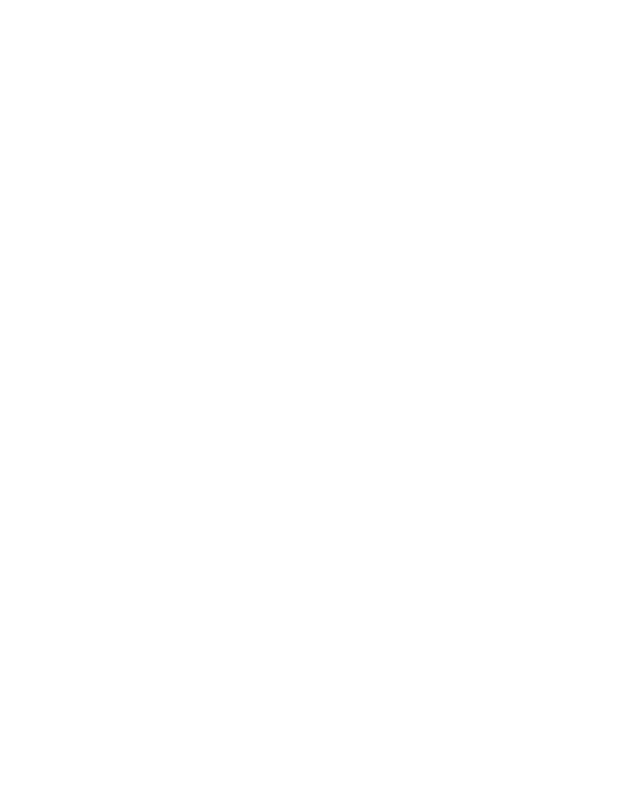
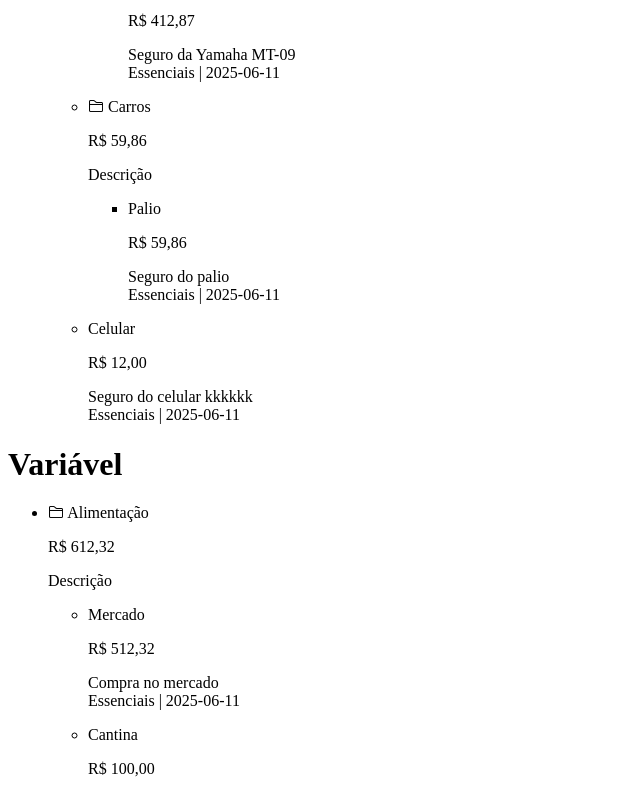
Before and after one commit to D4fto/ControleDeGastosDW2, a React (Vite) app: page / in a window 1280 px wide. Shown: the part 680-1475 px from the top of the page, without its empty margins (0-640 px from the left). Before the commit the page ends 800 px from the top, so only its background shows below. Built offline with nearby package versions, Linux system fonts and the light colour scheme.

Commit message:
Renderizar despesas e grupos
Agora ao invés de listar apenas as despesas, se lista os grupos com suas respectivas despesas e grupos

```diff
--- a/src/App.jsx
+++ b/src/App.jsx
@@ -24,40 +24,101 @@ function initializeData(){
         {
           nome: "Seguros",
           descricao: "Descrição",
-          valor: 0,
+          valor: 1200+5986+41287,
           children: {
             groups: [
               {
                 nome: "Carros",
                 descricao: "Descrição",
-                valor: 0,
+                valor: 5986,
                 children: {
                   groups: [],
-                  expanses: []
+                  expanses: [2]
                 }
               },
               {
                 nome: "Motos",
                 descricao: "Descrição",
-                valor: 0,
+                valor: 41287,
                 children: {
                   groups: [],
-                  expanses: []
+                  expanses: [3]
                 }
               },
             ],
-            expanses: []
+            expanses: [4]
           }
         },
       ],
-      variavel: []
+      variavel: [
+        {
+          nome: "Alimentação",
+          descricao: "Descrição",
+          valor: 51232+10000,
+          children: {
+            groups: [],
+            expanses: [1,2]
+          }
+        }
+      ]
     },
     expanses: {
-      inRoot: [],
-      fixo: {"maxId":0},
-      variavel: {"maxId":0}
+      inRoot: ["fixo1", "variavel3"],
+      fixo: {"maxId":4,
+        1: {
+          "nome": "Aluguel",
+          "valor": "84767",
+          "data": "2025-06-11",
+          "descricao": "Valor aluguel",
+          "categoria": "Essenciais"
+        },
+        2: {
+          "nome": "Palio",
+          "valor": "5986",
+          "data": "2025-06-11",
+          "descricao": "Seguro do palio",
+          "categoria": "Essenciais"
+        },
+        3: {
+          "nome": "Yamaha MT-09",
+          "valor": "41287",
+          "data": "2025-06-11",
+          "descricao": "Seguro da Yamaha MT-09",
+          "categoria": "Essenciais"
+        },
+        4: {
+          "nome": "Celular",
+          "valor": "1200",
+          "data": "2025-06-11",
+          "descricao": "Seguro do celular kkkkkk",
+          "categoria": "Essenciais"
+        },
+      },
+      variavel: {"maxId":3,
+        1: {
+          "nome": "Mercado",
+          "valor": "51232",
+          "data": "2025-06-11",
+          "descricao": "Compra no mercado",
+          "categoria": "Essenciais"
+        },
+        2: {
+          "nome": "Cantina",
+          "valor": "10000",
+          "data": "2025-06-11",
+          "descricao": "Compra na cantina",
+          "categoria": "Essenciais"
+        },
+        3: {
+          "nome": "Transporte",
+          "valor": "18514",
+          "data": "2025-06-11",
+          "descricao": "Gasto em transporte",
+          "categoria": "Essenciais"
+        }
+      }
     },
-    categories: ["Sem categoria", "jkfdbfd", "kldfhfion"]
+    categories: ["Sem categoria", "Essenciais", "Lazer"]
   }
   localStorage.setItem("data", JSON.stringify(data))
 }
@@ -83,7 +144,7 @@ function App() {
       <PopUpButton title={"Categoria"} icon={<i className="bi bi-bookmark"></i>} PopUp={NewCategory} props={{data: data, setData: setData}}/>
     </div>
     <div>
-      <PopUpButton title={"Grupo"} icon={<i class="bi bi-folder-plus"></i>} PopUp={NewGroup} props={{data: data, setData: setData}}/>
+      <PopUpButton title={"Grupo"} icon={<i className="bi bi-folder-plus"></i>} PopUp={NewGroup} props={{data: data, setData: setData}}/>
     </div>
     <ExpansesList data={data}/>
     <p>Preço do BitCoin brasileiro: R$ {valorBit}</p>
--- a/src/ChooseGroup.jsx
+++ b/src/ChooseGroup.jsx
@@ -13,11 +13,11 @@ export default function ChooseGroup({data, setControl, type, group, setGroup}){
         return(arr)
     }
     return(<div>
-        <button onClick={()=>{setControl(false)}}><i class="bi bi-x"></i></button>
+        <button onClick={()=>{setControl(false)}}><i className="bi bi-x"></i></button>
         <h1>Escolha o local - {type}</h1>
         <div className="GroupList">
             <GroupOfList name={"/"}/>
-            {createGroupList([], data.groups[type], '/').map((e)=><GroupOfList name={e}/>)}
+            {createGroupList([], data.groups[type], '/').map((e, k)=><GroupOfList key={k} name={e}/>)}
             <button type="button">{preview}</button>
             <button type="button" onClick={()=>{
                 setGroup(preview)
--- a/src/Expanse.jsx
+++ b/src/Expanse.jsx
@@ -2,7 +2,7 @@ export default function Expanse({nome, valor,descricao,categoria,data}){
     return(
         <li>
             <div className="NamePrice">
-                <p>{nome}</p> <p>R$ {parseInt(valor).toFixed(2)}</p>
+                <p>{nome}</p> <p>R$ {String(valor).padStart(3,"0").substring(0,String(valor).padStart(3,"0").length-2)},{String(valor).padStart(3,"0").substring(String(valor).padStart(3,"0").length-2)}</p>
             </div>
             <div>{descricao}</div>
             <div>{categoria} | {data}</div>
--- a/src/ExpansesList.jsx
+++ b/src/ExpansesList.jsx
@@ -1,35 +1,71 @@
 import Expanse from "./Expanse"
+import Group from "./Group"
+
+
+function handleInRoot(inRoot, type){
+    let newArr = []
+    for (const element of inRoot) {
+        if(element.includes(type)){
+            newArr.push(element.substring(type.length))
+        }
+    }
+    return newArr
+}
+function createExpansesList2(expIdArray, expanses, groupArray){
+    let elements = []
+    let expansesArray = []
+    let expPointer = 0
+    let groupPointer = 0
+    for (const element of expIdArray) {
+        expansesArray.push(expanses[element])
+    }
+    expansesArray.sort((a, b) => parseInt(b.valor)-parseInt(a.valor))
+    groupArray.sort((a, b) => b.valor-a.valor)
+    while(expPointer<expansesArray.length || groupPointer<groupArray.length){
+        if(expPointer<expansesArray.length&&groupPointer<groupArray.length){
+            if(parseInt(expansesArray[expPointer].valor)>groupArray[groupPointer].valor){
+                let e = expansesArray[expPointer]
+                elements.push(<Expanse key={expPointer} data={e.data} categoria={e.categoria} descricao={e.descricao} nome={e.nome} valor={e.valor}/>)
+                expPointer++
+                continue
+            }
+            let e = groupArray[groupPointer]
+            elements.push(<Group key={groupPointer+expansesArray.length} nome={e.nome} descricao={e.descricao} valor={e.valor} list={createExpansesList2(e.children.expanses, expanses, e.children.groups)}/>)
+            groupPointer++
+            continue
+        }
+        if(expPointer<expansesArray.length){
+            let e = expansesArray[expPointer]
+            elements.push(<Expanse key={expPointer} data={e.data} categoria={e.categoria} descricao={e.descricao} nome={e.nome} valor={e.valor}/>)
+            expPointer++
+            continue
+        }
+        let e = groupArray[groupPointer]
+        elements.push(<Group key={groupPointer+expansesArray.length} nome={e.nome} descricao={e.descricao} valor={e.valor} list={createExpansesList2(e.children.expanses, expanses, e.children.groups)}/>)
+        groupPointer++
+        continue
+    }
+
+    return <div>{elements}</div>
+}
 export default function ExpansesList({data}){
-    function createExpansesList(type){
-        return Object.entries(data.expanses[type]).sort((a, b)=>{
-            if(a[0]=="maxId"){
-                return -1
-            }
-            if(b[0]=="maxId"){
-                return 1
-            }
-            return(parseInt(b[1].valor)-parseInt(a[1].valor))
-        }).map((k)=>{
-            if(k[0]=="maxId"){
-                return;
-            }
-            let e = k[1]
-            return <Expanse data={e.data} categoria={e.categoria} descricao={e.descricao} nome={e.nome} valor={e.valor}/>
-        })
-    }
+
+
+
+
     console.log(data)
     return(
         <>
         <h1>Fixo</h1>
         <ul>
             {
-            createExpansesList("fixo")
-        }
+            createExpansesList2(handleInRoot(data.expanses.inRoot, "fixo"), data.expanses.fixo, data.groups.fixo)
+            }
         </ul>
         <h1>Variável</h1>
         <ul>
         {
-            createExpansesList("variavel")
+            createExpansesList2(handleInRoot(data.expanses.inRoot, "variavel"), data.expanses.variavel, data.groups.variavel)
             }
         </ul>
         </>
--- /dev/null
+++ b/src/Group.jsx
@@ -0,0 +1,11 @@
+export default function Group({nome, descricao, valor, list}){
+    return(<li>
+        <div className="NamePrice">
+            <p><i className="bi bi-folder2"></i> {nome}</p> <p>R$ {String(valor).padStart(3,"0").substring(0,String(valor).padStart(3,"0").length-2)},{String(valor).padStart(3,"0").substring(String(valor).padStart(3,"0").length-2)}</p>
+        </div>
+        <div>{descricao}</div>
+        <ul>
+            {list}
+        </ul>
+    </li>)
+}
--- a/src/NewCategory.jsx
+++ b/src/NewCategory.jsx
@@ -7,7 +7,7 @@ export default function NewCategory({data, setData, setControl}){
         setData(newData)
     }
     return(<div className="popUp novaCategoria">
-        <button onClick={()=>{setControl(false)}}><i class="bi bi-x"></i></button>
+        <button onClick={()=>{setControl(false)}}><i className="bi bi-x"></i></button>
         <h1>Nova Categoria</h1>
         <form onSubmit={adicionarCategoria}>
             <input type="text" name="category" id="category" onChange={(e)=>{categoria = e.target.value}} placeholder="Nome da categoria"/>
--- a/src/NewGroup.jsx
+++ b/src/NewGroup.jsx
@@ -3,7 +3,7 @@ export default function NewGroup({data, setData, setControl}){
         e.preventDefault()
     }
     return(<div className="popUp novoGrupo">
-        <button onClick={()=>{setControl(false)}}><i class="bi bi-x"></i></button>
+        <button onClick={()=>{setControl(false)}}><i className="bi bi-x"></i></button>
         <h1>Novo Grupo</h1>
         <form onSubmit={adicionarGrupo}>
             <input type="text" name="nome" id="nome"placeholder="Nome do grupo"/>
--- a/src/newExpanse.jsx
+++ b/src/newExpanse.jsx
@@ -2,11 +2,11 @@ import { useState } from "react"
 import ChooseGroup from "./ChooseGroup"
 import PopUpButton from "./PopUpButton"
 
-function findGroupToAdd(address, groups, id){
+function findGroupToAdd(address, groups, id, value){
     for (const element of groups) {
         if(element.nome==address[0]){
             address.shift()
-            addIdToGroup(address, element, id)
+            addIdToGroup(address, element, id, value)
             return
         }
     }
@@ -14,12 +14,13 @@ function findGroupToAdd(address, groups, id){
     console.error(`Grupo não encontrado`)
 
 }
-function addIdToGroup(address, group, id){
+function addIdToGroup(address, group, id, value){
+    group.valor+=value
     if(!address.length){
         group.children.expanses.push(id)
         return
     }
-    findGroupToAdd(address, group.children.groups, id)
+    findGroupToAdd(address, group.children.groups, id, value)
 }
 export default function NewExpanse({data, setData}){
     const [group, setGroup] = useState("/")
@@ -35,7 +36,7 @@ export default function NewExpanse({data, setData}){
         if(group==="/"){
             newData.expanses.inRoot.push(type+id)
         }else{
-            findGroupToAdd(group.substring(1,group.length-1).split("/"), newData.groups[type], id)
+            findGroupToAdd(group.substring(1,group.length-1).split("/"), newData.groups[type], id, parseInt(newExpanse.valor))
         }
         setData(newData)
     }
@@ -48,7 +49,7 @@ export default function NewExpanse({data, setData}){
             <textarea onChange={(e)=>{changeObject("descricao",e.target.value)}} name="" id="descricao" placeholder="Descrição legal"></textarea> <br />
             <PopUpButton title={group} PopUp={ChooseGroup} props={{data: data, setData: setData, type:type, group: group, setGroup: setGroup}}/><br/>
             <select onChange={(e)=>{changeObject("categoria",e.target.value)}} name="" id="categoria">
-            {data.categories.map((e)=>{return <option value={e}>{e}</option>})}
+            {data.categories.map((e, k)=>{return <option key={k} value={e}>{e}</option>})}
             </select> <br />
             <label><input type="radio" name="tipo" id="fixo" onChange={()=>{setType("fixo")}} checked={type === "fixo"}/> Fixo </label> <br />
             <label><input type="radio" name="tipo" id="variavel" onChange={()=>{setType("variavel")}} checked={type === "variavel"}/> Variável </label> <br />
```
